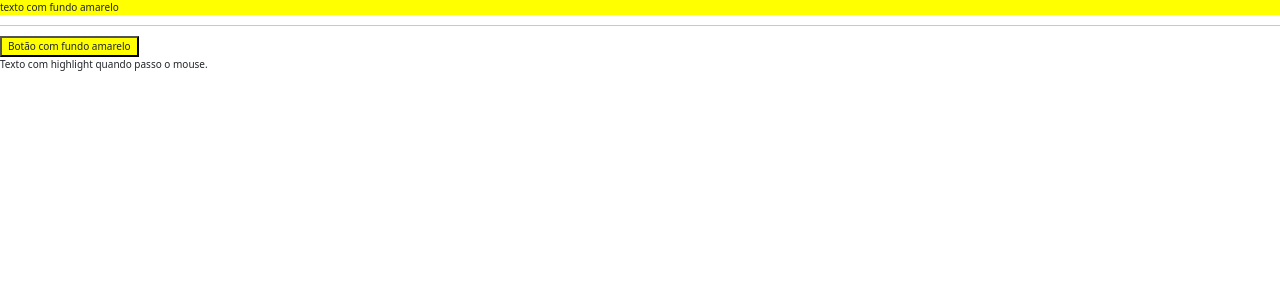
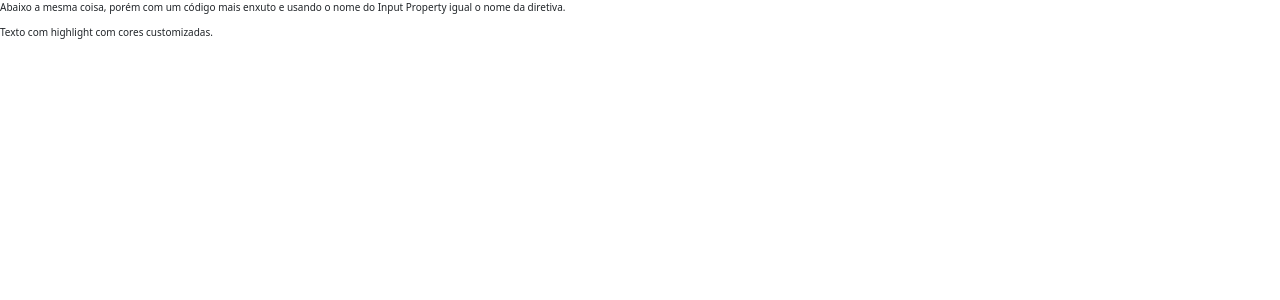
Before and after one commit to leorv/AngularCompleto, an Angular app in the folder diretivas/: page / in a window 1280 px wide. Shown: the top 300 px of the page. Built offline with nearby package versions, Linux system fonts and the light colour scheme.

Commit message:
diretivas com Input e Property Binding

```diff
--- a/diretivas/src/app/app.module.ts
+++ b/diretivas/src/app/app.module.ts
@@ -14,6 +14,7 @@ import { ExemploNgContentComponent } from './exemplo-ng-content/exemplo-ng-conte
 import { FundoAmareloDirective } from './shared/fundo-amarelo.directive';
 import { DiretivasCustomizadasComponent } from './diretivas-customizadas/diretivas-customizadas.component';
 import { HighlightMouseDirective } from './shared/highlight-mouse.directive';
+import { HighlightDirective } from './shared/highlight.directive';
 
 @NgModule({
   declarations: [
@@ -27,7 +28,8 @@ import { HighlightMouseDirective } from './shared/highlight-mouse.directive';
     ExemploNgContentComponent,
     FundoAmareloDirective,
     DiretivasCustomizadasComponent,
-    HighlightMouseDirective
+    HighlightMouseDirective,
+    HighlightDirective
   ],
   imports: [
     BrowserModule,
--- a/diretivas/src/app/diretivas-customizadas/diretivas-customizadas.component.html
+++ b/diretivas/src/app/diretivas-customizadas/diretivas-customizadas.component.html
@@ -1,4 +1,4 @@
-<p fundoAmarelo>
+<!-- <p fundoAmarelo>
     texto com fundo amarelo
 </p>
 <hr>
@@ -6,4 +6,12 @@
 <br>
 <p highlightMouse>
     Texto com highlight quando passo o mouse.
+</p> -->
+
+<!-- <p highlight [defaultColor]="''" [highlightColor]="'blue'">
+    Texto com highlight com cores customizadas.
+</p> -->
+<p>Abaixo a mesma coisa, porém com um código mais enxuto e usando o nome do Input Property igual o nome da diretiva.</p>
+<p [highlight]="'blue'" [defaultColor]="''">
+    Texto com highlight com cores customizadas.
 </p>
--- /dev/null
+++ b/diretivas/src/app/shared/highlight.directive.ts
@@ -0,0 +1,34 @@
+import { Directive, HostBinding, HostListener, Input } from '@angular/core';
+
+@Directive({
+    selector: '[highlight]'
+})
+export class HighlightDirective {
+
+    @HostListener('mouseenter') onMouseOver() {
+        this.backgroundColor = this.highlightColor;
+    }
+
+    @HostListener('mouseleave') onMouseLeave() {
+        this.backgroundColor = this.defaultColor;
+    }
+
+    @HostBinding('style.backgroundColor') backgroundColor: string = '';
+
+
+    @Input() defaultColor: string = '';
+    @Input('highlight') highlightColor: string = 'yellow';
+
+    // Acima estamos utilizando um seletor com o mesmo nome da diretiva. O Angular é inteligente o suficiente
+    // para saber que no template no elemento html que está, é uma diretiva e ao mesmo tempo é o nome de uma
+    // Input Property da diretiva.
+    // Não há necessidade disso, mas isso é possível.
+
+    constructor() { }
+
+    // Para termos o texto com o background correto quando iniciarmos.
+    ngOnInit(): void {
+        this.backgroundColor = this.defaultColor;
+    }
+
+}
```
Also changed, not shown: 1 other file (tests, documents, lock files or other folders).
